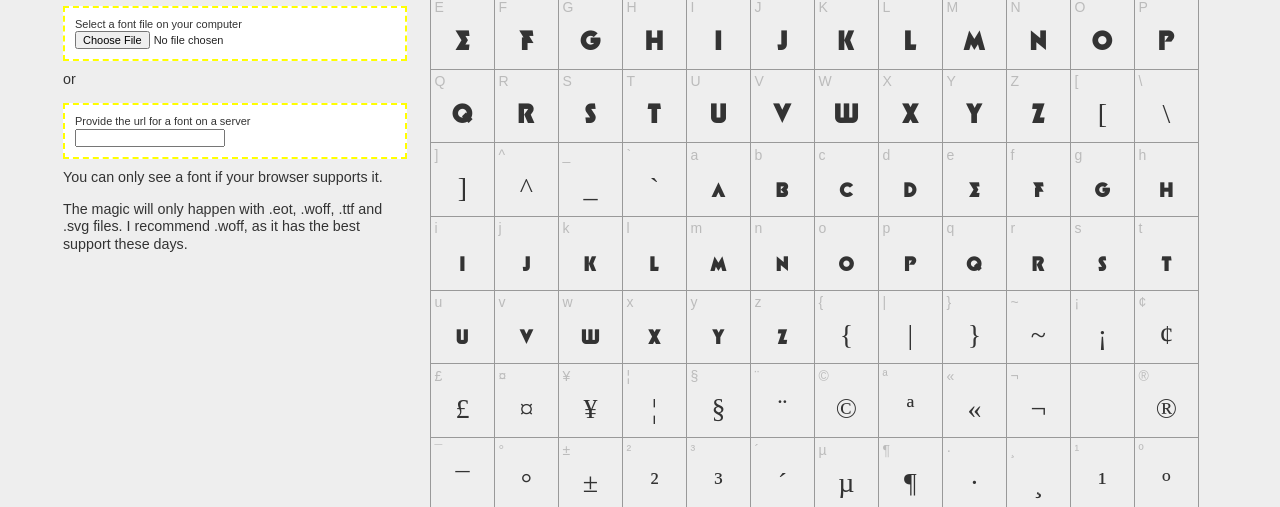
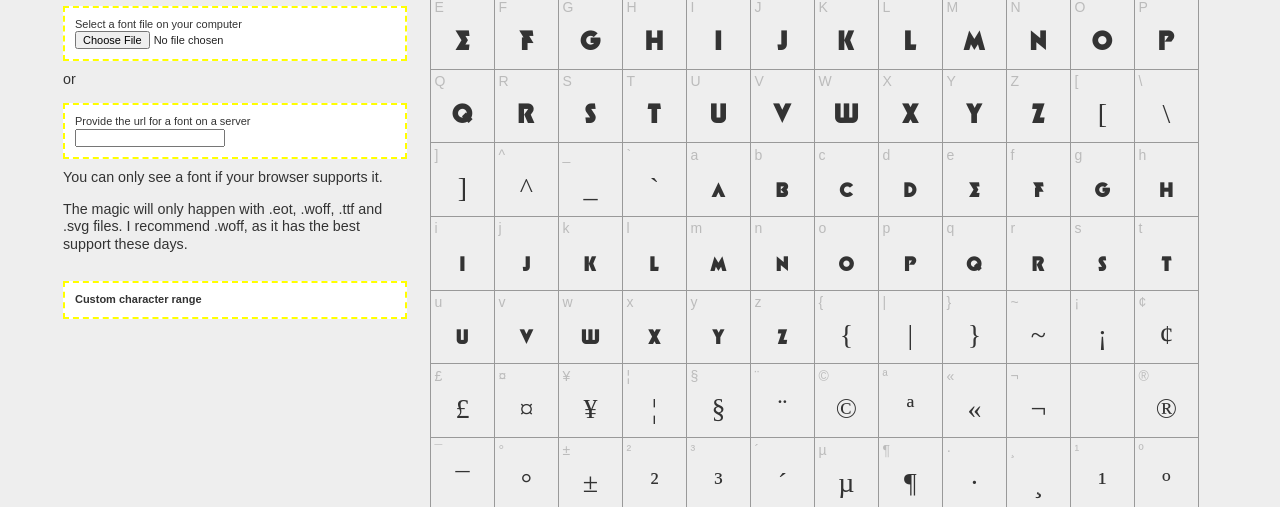
Before and after one commit to dartokloning/font-looper, a PHP site: page / in a window 1280 px wide. Shown: the part 326-833 px from the top of the page. Run offline with PHP 8.4, Linux system fonts and the light colour scheme; data that the repository does not hold is empty; some libraries are stand-ins or nearby versions.

Commit message:
Begining of custom range work (moving machines)

```diff
--- a/font-looper/code.php
+++ b/font-looper/code.php
@@ -15,6 +15,8 @@
 		//	unset($all_chars[$k]);
 		}
 	}
+
+	// Start of legacy code, from when the tool was just for me, still used to set up the first font on the page
 
 	$column_limit = 12;
 
@@ -53,4 +55,6 @@
 		}
 	}
 
+	// End of legacy code
+
 ?>
--- a/font-looper/index.php
+++ b/font-looper/index.php
@@ -99,7 +99,14 @@
 
 							<p>You can only see a font if your browser supports it.</p>
 							<p>The magic will only happen with .eot, .woff, .ttf and .svg files. I recommend .woff, as it has the best support these days.</p>
+						<div class="advanced">
+							<div class="title">
 
+							</div>
+							<fieldset>
+								<strong>Custom character range</strong>
+							</fieldset>
+						</div>
 						<!-- Next step
 						<span class="numbering">2.</span>
 						<fieldset>
@@ -146,7 +153,7 @@
 
   <!-- Change UA-XXXXX-X to be your site's ID -->
   <script>
-    //window._gaq = [['_setAccount','UAXXXXXXXX1'],['_trackPageview'],['_trackPageLoadTime']];
+    //window._gaq = [['_setAccount','UA-XXXXX-X'],['_trackPageview'],['_trackPageLoadTime']];
     //Modernizr.load({
      // load: ('https:' == location.protocol ? '//ssl' : '//www') + '.google-analytics.com/ga.js'
     //});
```
Also changed, not shown: font-looper/custom-range.php (added, +10 -0 lines).
